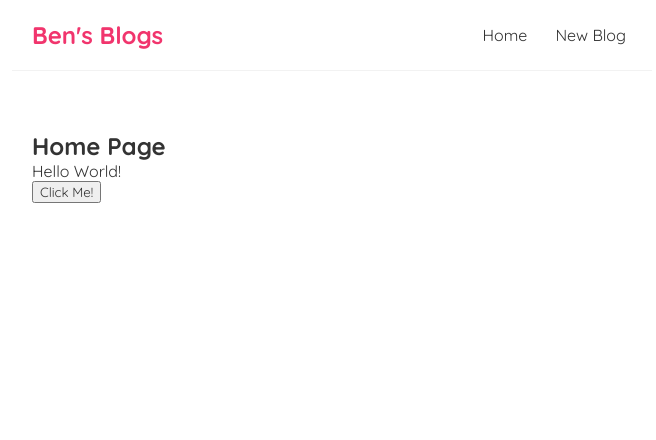
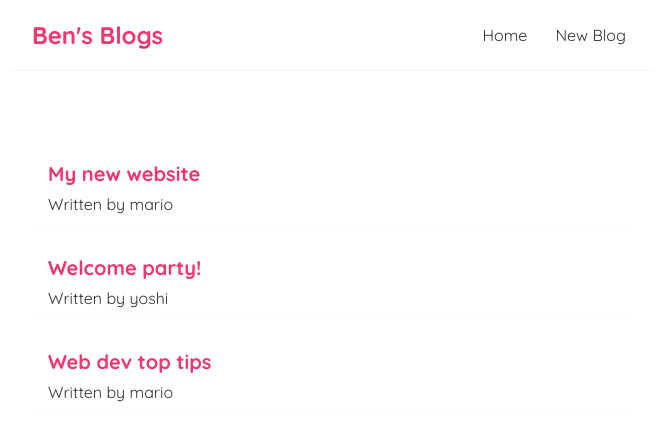
Before and after one commit to Ben8120/react-site, a React (Create React App) app: page / in a window 1280 px wide. Shown: the top 440 px of the page, without its empty margins (308-964 px from the left). Built offline with nearby package versions, Linux system fonts and the light colour scheme.

Commit message:
maps, keys, and list

```diff
--- a/src/index.css
+++ b/src/index.css
@@ -33,3 +33,18 @@
   margin: 40px auto;
   padding: 20px;
 }
+
+/* blog previews / list */
+.blog-preview {
+  padding: 10px 16px;
+  margin: 20px 0;
+  border-bottom: 1px solid #fafafa;
+}
+.blog-preview:hover {
+  box-shadow: 1px 3px 5px rgba(0,0,0,0.1);
+}
+.blog-preview h2 {
+  font-size: 20px;
+  color: #f1356d;
+  margin-bottom: 8px;
+}
--- a/src/screens/Home.js
+++ b/src/screens/Home.js
@@ -1,17 +1,21 @@
 import { useState } from "react";
 
 const Home = () => {
-    const [name, setName] = useState("World");
 
-    const handleClick = () => {
-        setName("Ben")
-    }
+    const [blogs, setBlogs] = useState([
+      { title: 'My new website', body: 'lorem ipsum...', author: 'mario', id: 1 },
+      { title: 'Welcome party!', body: 'lorem ipsum...', author: 'yoshi', id: 2 },
+      { title: 'Web dev top tips', body: 'lorem ipsum...', author: 'mario', id: 3 }
+    ]);
 
     return (
         <div className="home">
-            <h2>Home Page</h2>
-            <p>Hello {name}!</p>
-            <button onClick={handleClick}>Click Me!</button>
+            {blogs.map((blog) => (
+                <div  className="blog-preview" key={blog.id}>
+                    <h2>{blog.title}</h2>
+                    <p>Written by {blog.author}</p>
+                </div>
+            ))}
         </div>
      );
 }
```
